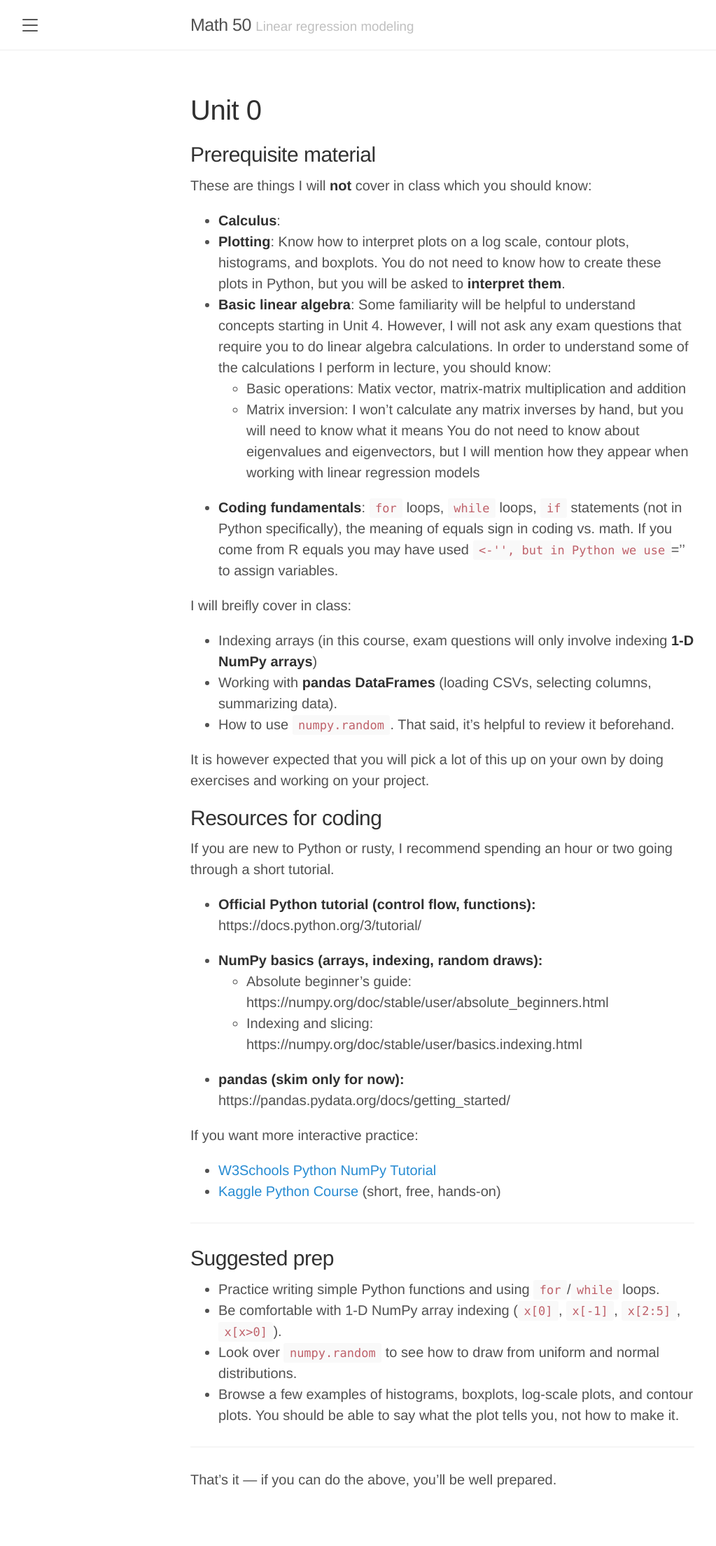
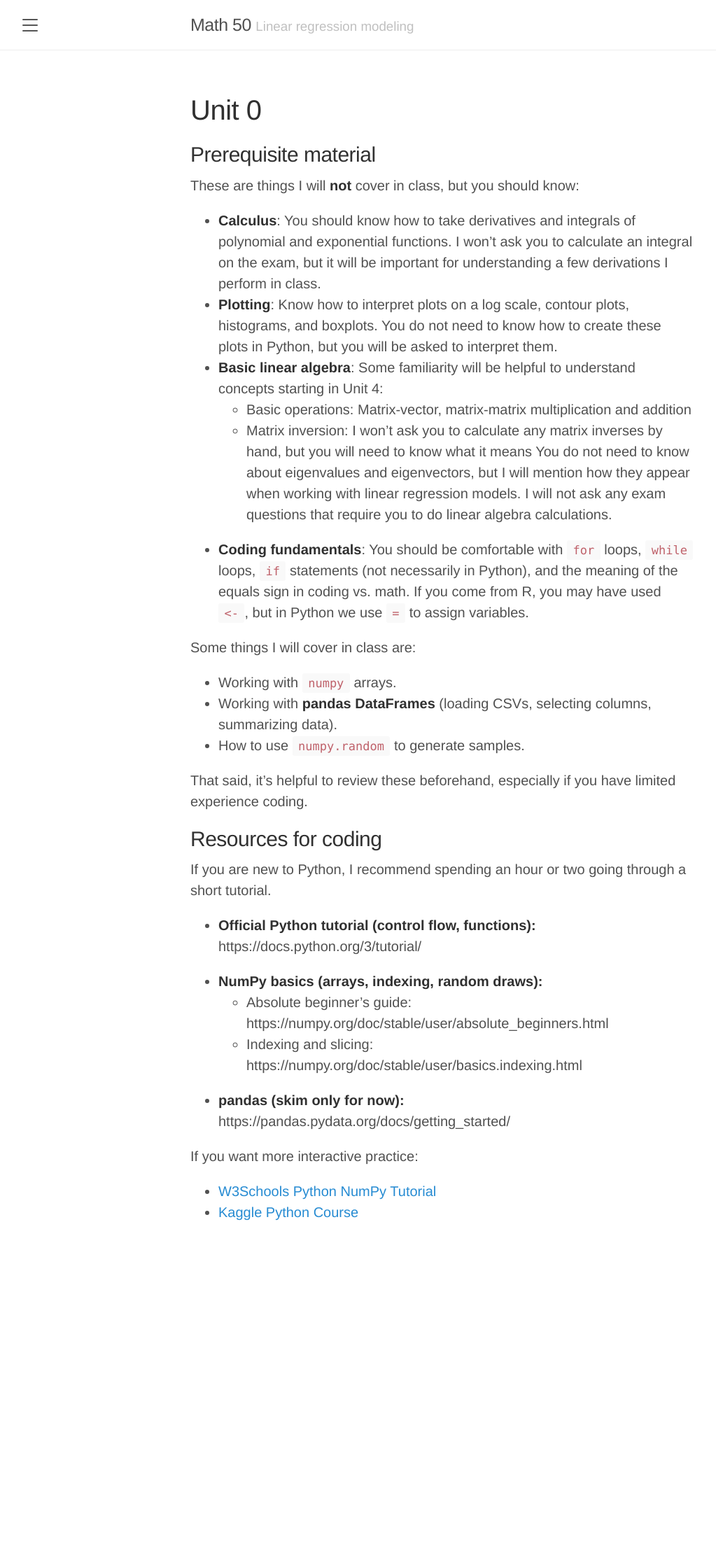
Before and after one commit to elevien/math50_2025, a Jekyll site: the page built from unit0.md, in a window 1280 px wide. Shown: the whole page at 70% size, without its empty margins (8-1031 px from the left). Built offline with Jekyll 4.4.1, drawn with Linux system fonts in a browser that asks for light colours; after the commit the page ends 1827 px from its top, so only the background shows below that.

Commit message:
updates to various pages

```diff
--- a/_includes/sidebar.html
+++ b/_includes/sidebar.html
@@ -39,7 +39,7 @@
 
   <div class="sidebar-item">
     <p>
-      &copy; {{ site.time | date: '%Y' }}. All rights reserved.
+      &copy; {{ site.time | date: '%Y' }}. All rights reserved. This site was based on the <a href="https://github.com/poole/lanyon">Lanyon</a> theme.
     </p>
   </div>
 </div>
--- a/public/css/lanyon.css
+++ b/public/css/lanyon.css
@@ -557,12 +557,26 @@ a.pagination-item:hover {
 /* Make all markdown tables span full width */
 table {
   width: 100%;
-  table-layout: fixed; /* columns share available space */
+  table-layout: auto;
   border-collapse: collapse;
+  font-size: 0.8em;
+  background: #E3F2FD;
+  box-shadow: 0 2px 8px rgba(255, 187, 187, 0.04);
+  margin-bottom: 1em;
 }
 
-/* Make cells wrap instead of overflowing */
 th, td {
   word-wrap: break-word;
-  padding: 6px 5px;
+  padding: 5px 10px;
+  border: 0.5px solid #626262;
+  text-align: left;
 }
+
+th {
+  background: #f5f7fa;
+  font-weight: 600;
+}
+
+tr:nth-child(even) {
+  background: #f9fbfd;
+}
--- a/unit0.md
+++ b/unit0.md
@@ -8,28 +8,26 @@ bibliography:
 
 ## Prerequisite material
 
-These are things I will **not** cover in class which you should know:
+These are things I will **not** cover in class, but you should know:
 
-- **Calculus**:
-- **Plotting**: Know how to interpret plots on a log scale, contour plots, histograms, and boxplots. You do not need to know how to create these plots in Python, but you will be asked to **interpret them**.
-- **Basic linear algebra**: Some familiarity will be helpful to understand concepts starting in Unit 4. However, I will not ask any exam questions that require you to do linear algebra calculations. In order to understand some of the calculations I perform in lecture, you should know:
-  - Basic operations: Matix vector, matrix-matrix multiplication and addition
-  - Matrix inversion: I won't calculate any matrix inverses by hand, but you will need to know what it means
-  You do not need to know about eigenvalues and eigenvectors, but I will mention how they appear when working with linear regression models
-- **Coding fundamentals**:  `for` loops, `while` loops, `if` statements (not in Python specifically), the meaning of equals sign in coding vs. math. If you come from R equals you may have used ``<-'', but in Python we use ``='' to assign variables.
+- **Calculus**: You should know how to take derivatives and integrals of polynomial and exponential functions. I won't ask you to calculate an integral on the exam, but it will be important for understanding a few derivations I perform in class.
+- **Plotting**: Know how to interpret plots on a log scale, contour plots, histograms, and boxplots. You do not need to know how to create these plots in Python, but you will be asked to interpret them.
+- **Basic linear algebra**: Some familiarity will be helpful to understand concepts starting in Unit 4:
+  - Basic operations: Matrix-vector, matrix-matrix multiplication and addition
+  - Matrix inversion: I won't ask you to calculate any matrix inverses by hand, but you will need to know what it means
+  You do not need to know about eigenvalues and eigenvectors, but I will mention how they appear when working with linear regression models. I will not ask any exam questions that require you to do linear algebra calculations.
+- **Coding fundamentals**: You should be comfortable with `for` loops, `while` loops, `if` statements (not necessarily in Python), and the meaning of the equals sign in coding vs. math. If you come from R, you may have used `<-`, but in Python we use `=` to assign variables.
 
-I will breifly cover in class:
-- Indexing arrays (in this course, exam questions will only involve indexing **1-D NumPy arrays**)
+Some things I will cover in class are:
+- Working with `numpy` arrays.
 - Working with **pandas DataFrames** (loading CSVs, selecting columns, summarizing data).
-- How to use `numpy.random`. That said, it’s helpful to review it beforehand.
+- How to use `numpy.random` to generate samples.
 
-It is however expected that you will pick a lot of this up on your own by doing exercises and working on your project.
+That said, it’s helpful to review these beforehand, especially if you have limited experience coding.
 
 ## Resources for coding
 
-
-
-If you are new to Python or rusty, I recommend spending an hour or two going through a short tutorial.
+If you are new to Python, I recommend spending an hour or two going through a short tutorial.
 
 - **Official Python tutorial (control flow, functions):**
   https://docs.python.org/3/tutorial/
@@ -43,17 +41,4 @@ If you are new to Python or rusty, I recommend spending an hour or two going thr
 
 If you want more interactive practice:
 - [W3Schools Python NumPy Tutorial](https://www.w3schools.com/python/numpy/default.asp)
-- [Kaggle Python Course](https://www.kaggle.com/learn/python) (short, free, hands-on)
-
----
-
-## Suggested prep
-
-- Practice writing simple Python functions and using `for`/`while` loops.
-- Be comfortable with 1-D NumPy array indexing (`x[0]`, `x[-1]`, `x[2:5]`, `x[x>0]`).
-- Look over `numpy.random` to see how to draw from uniform and normal distributions.
-- Browse a few examples of histograms, boxplots, log-scale plots, and contour plots. You should be able to say what the plot tells you, not how to make it.
-
----
-
-That’s it — if you can do the above, you’ll be well prepared.
+- [Kaggle Python Course](https://www.kaggle.com/learn/python)
```
Also changed, not shown: contributing-material.md (+3 -2 lines), exams.md (+2 -1 lines), index.md (+12 -2 lines), posts/units/refs.bib (deleted, +0 -150 lines), project.md (added, +23 -0 lines), schedule.md (+2 -2 lines), README.md.
